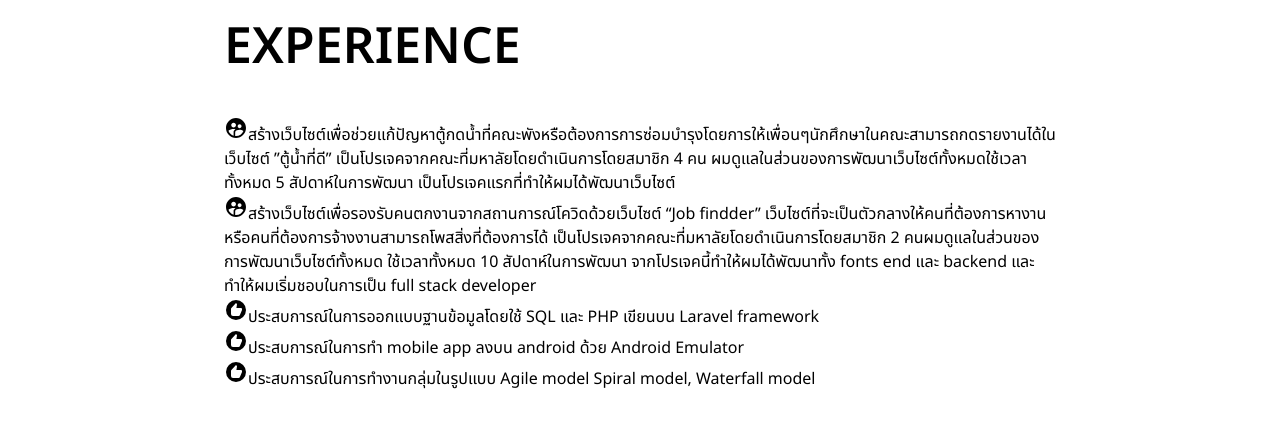
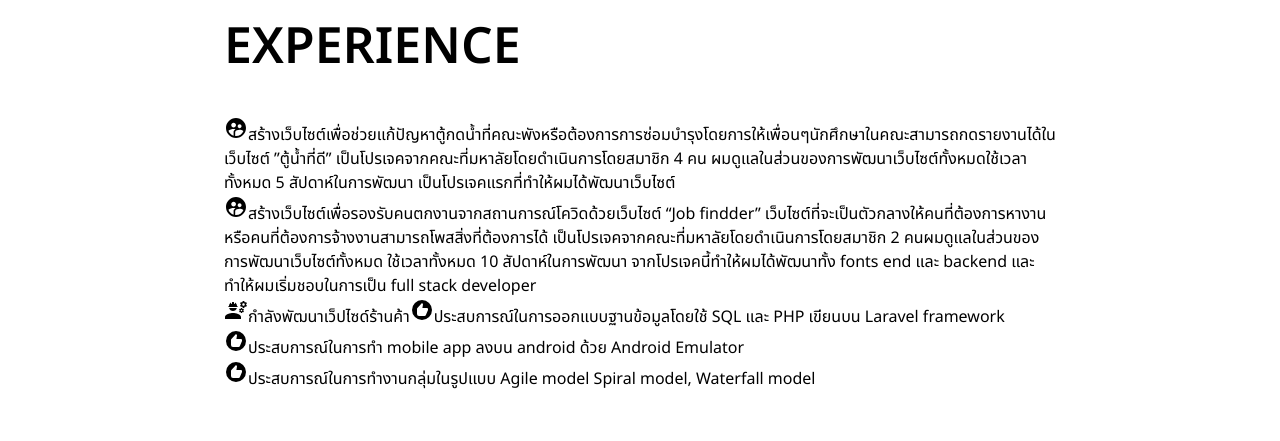
Before and after one commit to 6210743073/pooh, a React (Create React App) app: page / in a window 1280 px wide. Shown: the part 1590-2031 px from the top of the page. Built offline with nearby package versions, Linux system fonts and the light colour scheme.

Commit message:
'updateproduct'

```diff
--- a/src/components/productList/ProductList.jsx
+++ b/src/components/productList/ProductList.jsx
@@ -3,6 +3,7 @@ import Product from "../product/Product";
 import { products } from "../../data";
 import RecommendIcon from "@mui/icons-material/Recommend";
 import SupervisedUserCircleIcon from "@mui/icons-material/SupervisedUserCircle";
+import EngineeringIcon from '@mui/icons-material/Engineering';
 const ProductList = () => {
   return (
     <div className="pl">
@@ -24,6 +25,8 @@ const ProductList = () => {
           สัปดาห์ในการพัฒนา จากโปรเจคนี้ทำให้ผมได้พัฒนาทั้ง fonts end และ
           backend และทำให้ผมเริ่มชอบในการเป็น full stack developer
           <br></br>
+          <EngineeringIcon/>
+          กำลังพัฒนาเว็ปไซด์ร้านค้า
           <RecommendIcon />
           ประสบการณ์ในการออกแบบฐานข้อมูลโดยใช้ SQL และ PHP เขียนบน Laravel
           framework
--- a/src/data.js
+++ b/src/data.js
@@ -7,7 +7,7 @@ export const products = [
   {
     id: 2,
     img: "https://res.cloudinary.com/jobfindder/image/upload/v1637296944/Job%20Findder/screencapture-job-findder-herokuapp-2021-11-19-11_12_20_jhdlmo.png",
-    link: "http://job-findder.herokuapp.com/",
+    link: "https://job-findder.herokuapp.com/",
   },
   {
     id: 3,
```
